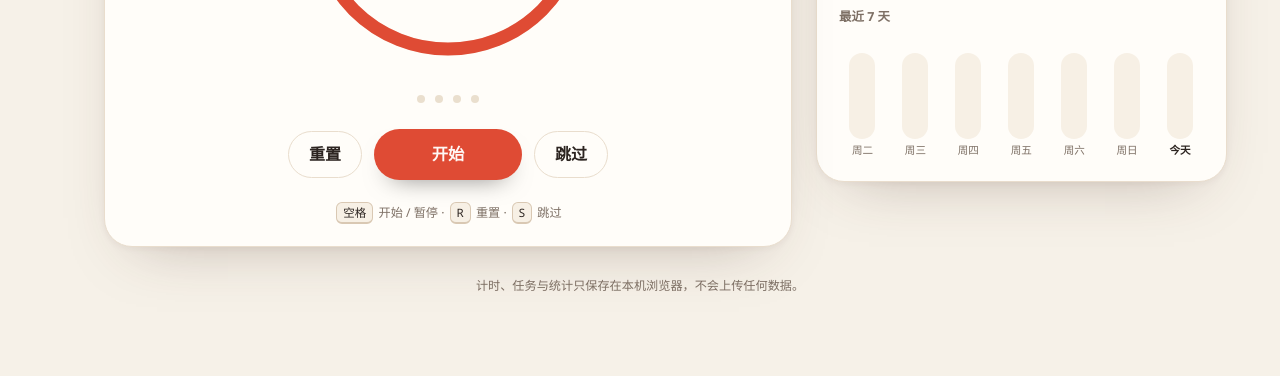
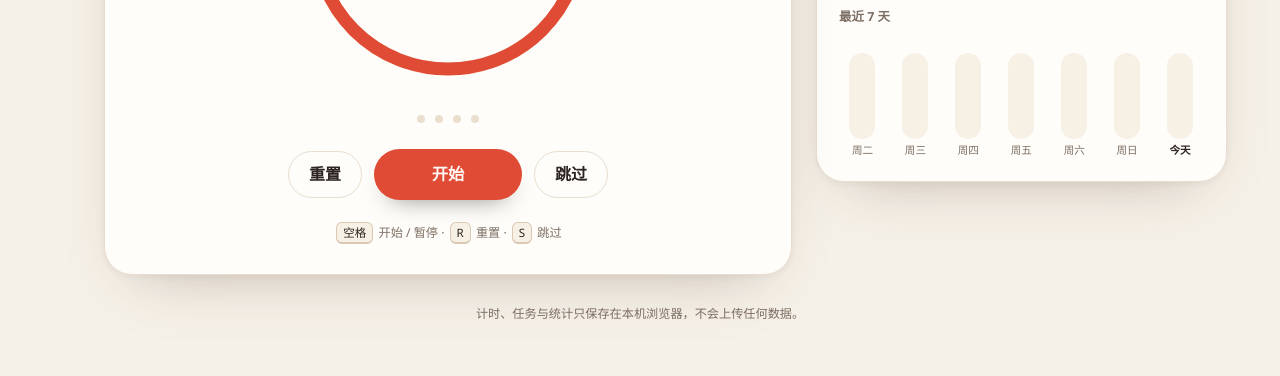
Before and after one commit to wangyaju/super-project, a website with bundled scripts: page pomodoro/index.html in a window 1280 px wide. Shown: the part 440-816 px from the top of the page. Built offline with nearby package versions, Linux system fonts and the light colour scheme.

Commit message:
style(pomodoro): 修正计时卡片内边距并更新截图
让 .panel 的基础内边距不再覆盖计时卡片的独立间距，并按最终界面重新生成桌面、移动端与设置面板截图。

```diff
--- a/pomodoro/styles.css
+++ b/pomodoro/styles.css
@@ -220,6 +220,7 @@ body {
  * 通用组件
  * ------------------------------------------------------------------ */
 .panel {
+  padding: 22px;
   border: 1px solid var(--line);
   border-radius: var(--radius-xl);
   background: var(--surface);
@@ -517,10 +518,6 @@ kbd {
 /* ------------------------------------------------------------------ *
  * 侧栏面板
  * ------------------------------------------------------------------ */
-.panel {
-  padding: 22px;
-}
-
 .panel-head {
   display: flex;
   align-items: baseline;
```
Also changed, not shown: pomodoro/docs/screenshots/after-desktop-dark.png, pomodoro/docs/screenshots/after-desktop-light.png, pomodoro/docs/screenshots/after-settings-dark.png, pomodoro/docs/screenshots/before-repository.png.
